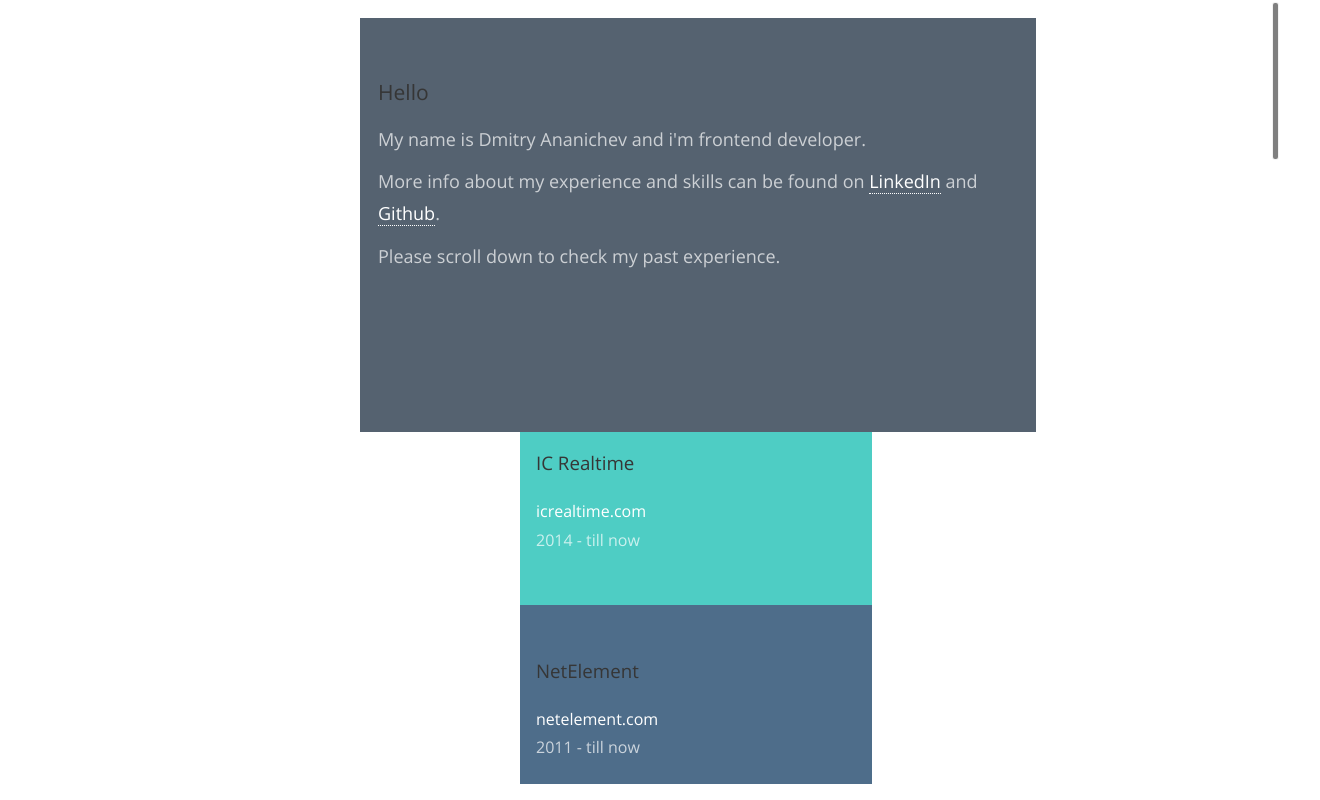
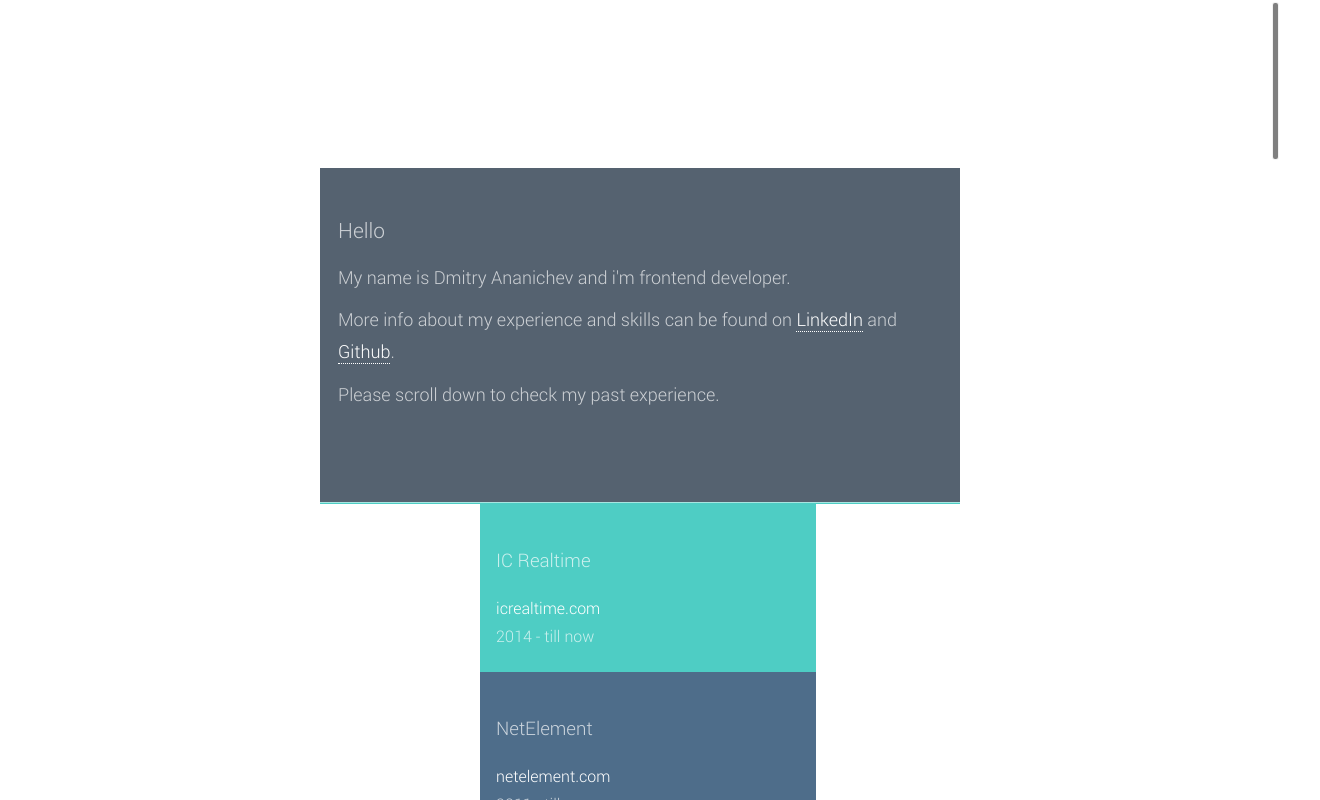
Before and after one commit to Fr3nzzy/tolookat.me, a plain HTML site: page index.html in a window 1280 px wide. Shown: the whole page, 1320 px wide, since content can reach past the window. Drawn offline with nearby package versions, Linux system fonts and the light colour scheme; files that its build step writes are made by us from their sources.

Commit message:
new font and small style improvements

```diff
--- a/index.html
+++ b/index.html
@@ -14,11 +14,11 @@
 
                 <p>My name is Dmitry Ananichev and i'm frontend developer.</p>
 
-                <p>More info about my experience and skills can be found on <a href="http://linkedin.com/in/fr3nzy/en"
+                <p class="list-info">More info about my experience and skills can be found on <a href="http://linkedin.com/in/fr3nzy/en"
                                                                                target="_blank">LinkedIn</a> and <a
                         href="https://github.com/Fr3nzzy" target="_blank">Github</a>.</p>
 
-                <p>Please scroll down to check my past experience.</p>
+                <p class="list-info">Please scroll down to check my past experience.</p>
             </li>
             <li>
                 <h3>IC Realtime</h3>
--- a/styles/less/common.less
+++ b/styles/less/common.less
@@ -1,10 +1,10 @@
 @font-face {
-  .font-face('Open Sans', ~'../../fonts/OpenSans-Regular', normal, normal);
+  .font-face('robotolight', ~'../../fonts/Roboto-Light-webfont', normal, normal);
 }
 
 html, body {
   background: #fff;
-  font-family: 'Open Sans', sans-serif;
+  font-family: 'robotolight', sans-serif;
   font-size: @base-font-size;
   color: @base-text-color;
   min-width: 980px;
@@ -46,8 +46,17 @@ body > .main-wrapper {
 }
 
 .article {
-  width: 980px;
+  width: 100%;
   height: 100%;
 }
 
-.article-page {}
+.article-page {
+  position: absolute;
+  width: 640px;
+  height: 100%;
+  left: 50%;
+  top: 0;
+  margin-left: -320px;
+  overflow: hidden;
+  z-index: 200;
+}
--- a/styles/less/variables.less
+++ b/styles/less/variables.less
@@ -1,4 +1,4 @@
-@base-text-color: #363636;
+@base-text-color: rgba(255, 255, 255, 0.7);
 @base-light-color: #fff;
 @brand-color: #6ca3ea;
 @footer-color: #42474c;
--- a/styles/less/vendor/hakimel/monocle/monocle.less
+++ b/styles/less/vendor/hakimel/monocle/monocle.less
@@ -25,6 +25,8 @@
   width: 100%;
   height: 100%;
   overflow: hidden;
+  margin: 0;
+  padding: 0;
 }
 
 .list {
@@ -36,9 +38,9 @@
 }
 
 .list li {
-  width: 100%;
-  height: 140px;
-  padding: 2.1em 1em;
+  width: 95%;
+  height: 120px;
+  padding: 1.5em 1em;
   overflow: hidden;
 }
 
@@ -95,7 +97,7 @@
 }
 
 .list-b li {
-  height: 340px;
+  height: 280px;
 }
 
 .list-b li + li {
```
Also changed, not shown: fonts/Roboto-Light-webfont.ttf (added), fonts/Roboto-Light-webfont.woff (added), 2 other files.
